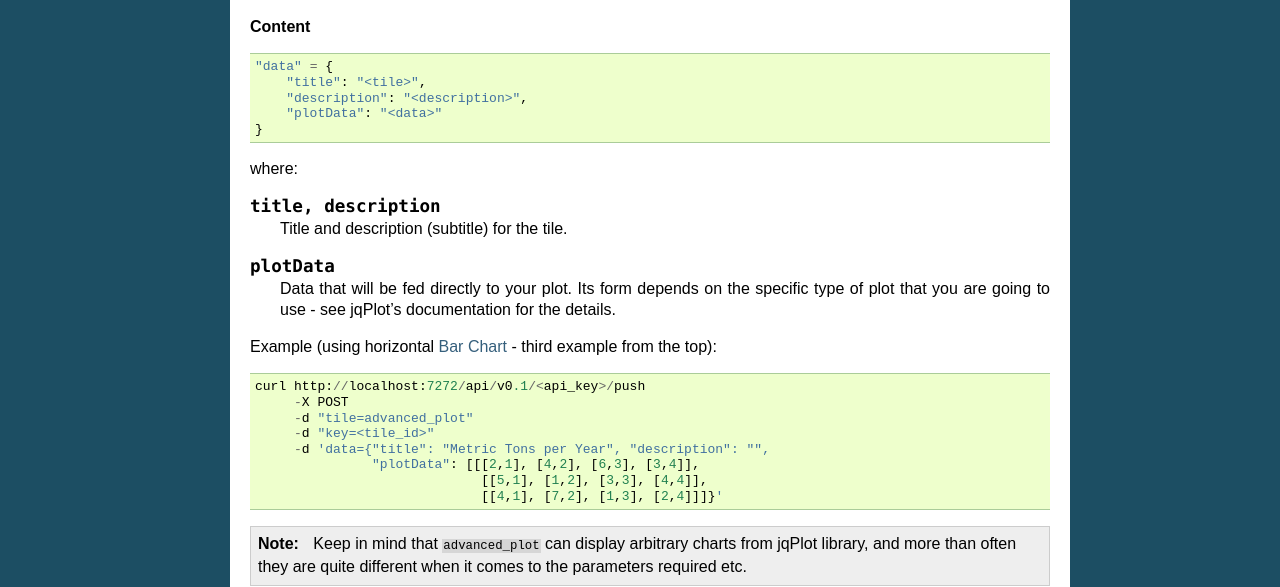
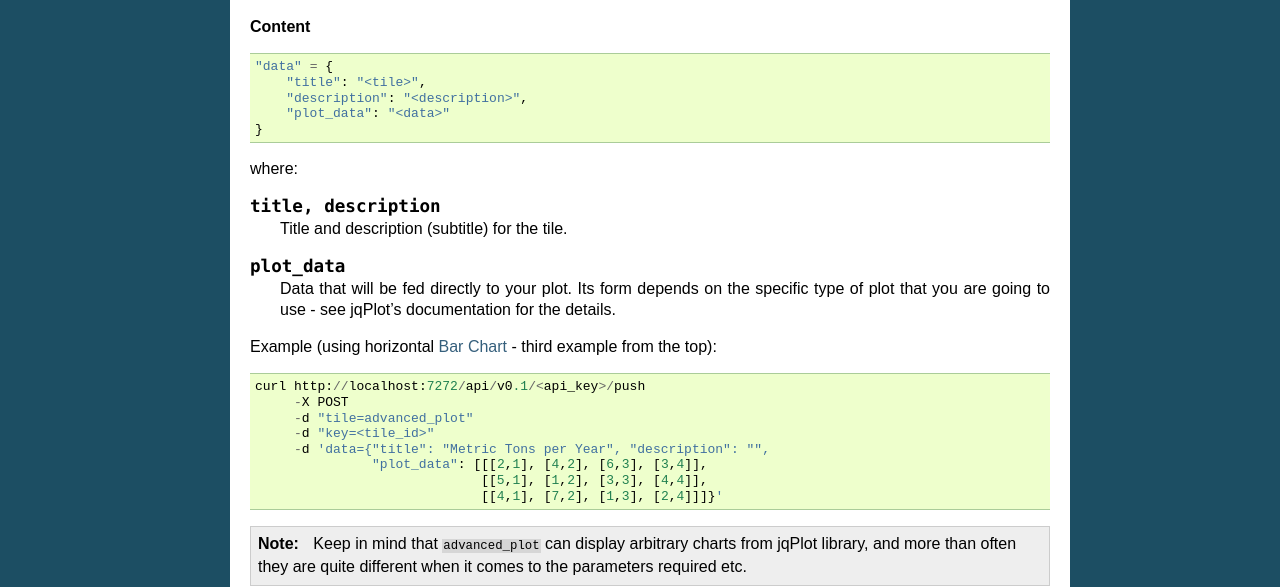
Before and after one commit to allegro/tipboard, a Sphinx documentation site: the page built from doc/tile__advanced_plot.rst, in a window 1280 px wide. Shown: the part 583-1170 px from the top of the page. Built offline with Sphinx 7.4.7, drawn with Linux system fonts in a browser that asks for light colours.

Commit message:
Update tile__advanced_plot.rst
change plotData to plot_data

```diff
--- a/doc/tile__advanced_plot.rst
+++ b/doc/tile__advanced_plot.rst
@@ -26,7 +26,7 @@ Here you will find `some examples <http://www.jqplot.com/deploy/dist/examples/>`
   "data" = {
       "title": "<tile>",
       "description": "<description>",
-      "plotData": "<data>"
+      "plot_data": "<data>"
   }
 
 where:
@@ -35,7 +35,7 @@ where:
 
    Title and description (subtitle) for the tile.
 
-.. describe:: plotData
+.. describe:: plot_data
 
    Data that will be fed directly to your plot. Its form depends on the
    specific type of plot that you are going to use - see jqPlot's documentation
@@ -50,7 +50,7 @@ from the top)::
        -d "tile=advanced_plot"
        -d "key=<tile_id>"
        -d 'data={"title": "Metric Tons per Year", "description": "",
-                 "plotData": [[[2,1], [4,2], [6,3], [3,4]],
+                 "plot_data": [[[2,1], [4,2], [6,3], [3,4]],
                                [[5,1], [1,2], [3,3], [4,4]],
                                [[4,1], [7,2], [1,3], [2,4]]]}'
 
```
